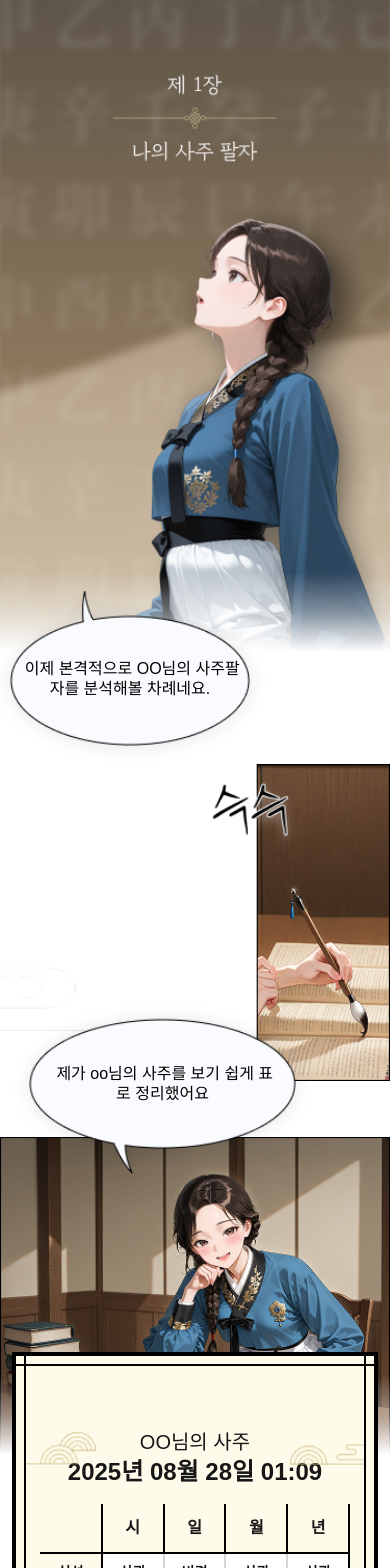
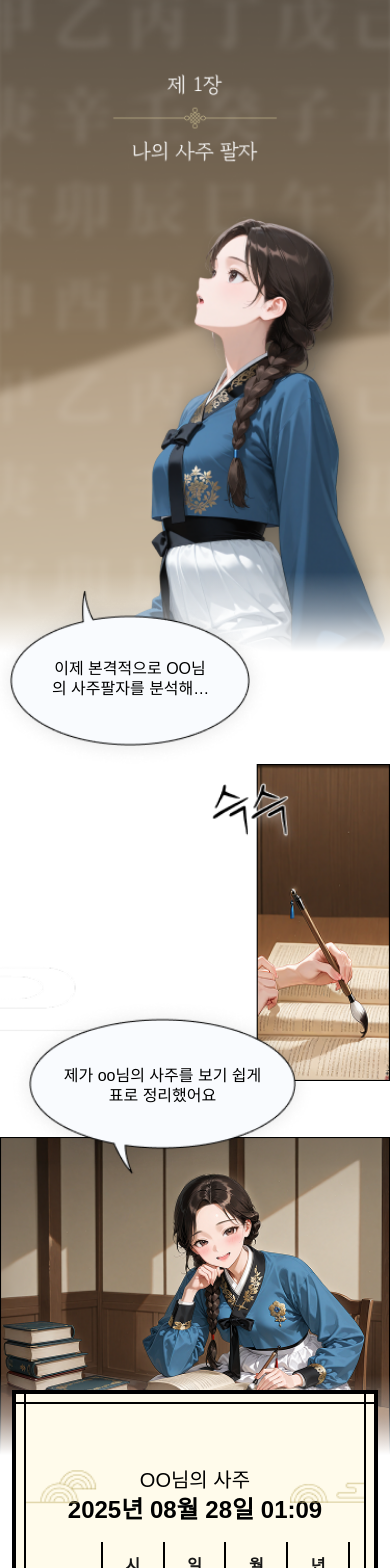
Before and after one commit to myjeong19/rocket, a Next.js app: page / in a window 390 px wide. Shown: the top 1568 px of the page. Built offline with nearby package versions, Linux system fonts and the light colour scheme.

Commit message:
Fix. 다크모드 제거 및 Safari 최적화

```diff
--- a/app/globals.css
+++ b/app/globals.css
@@ -14,13 +14,6 @@
   --font-mono: var(--font-geist-mono);
 }
 
-@media (prefers-color-scheme: dark) {
-  :root {
-    --background: #0a0a0a;
-    --foreground: #ededed;
-  }
-}
-
 body {
   background: var(--background);
   color: var(--foreground);
--- a/app/layout.tsx
+++ b/app/layout.tsx
@@ -1,16 +1,5 @@
 import type { Metadata } from 'next';
-import { Geist, Geist_Mono } from 'next/font/google';
 import './globals.css';
-
-const geistSans = Geist({
-  variable: '--font-geist-sans',
-  subsets: ['latin'],
-});
-
-const geistMono = Geist_Mono({
-  variable: '--font-geist-mono',
-  subsets: ['latin'],
-});
 
 export const metadata: Metadata = {
   title: '로켓 AI',
@@ -29,13 +18,7 @@ export default function RootLayout({
 }>) {
   return (
     <html lang="ko">
-      <body
-        className={`${geistSans.variable} ${geistMono.variable} antialiased
-        max-w-md w-full h-full mx-auto bg-white
-      `}
-      >
-        {children}
-      </body>
+      <body className="antialiased max-w-md w-full h-full mx-auto bg-white">{children}</body>
     </html>
   );
 }
--- a/app/page.tsx
+++ b/app/page.tsx
@@ -3,7 +3,7 @@ import SajuSection from '@/widget/saju-section';
 
 export default function Home() {
   return (
-    <main className="w-full h-full relative">
+    <main className="w-full h-full relative ">
       <ImageSection />
       <SajuSection />
     </main>
--- a/components/bubble/bottom-bubble.tsx
+++ b/components/bubble/bottom-bubble.tsx
@@ -7,10 +7,9 @@ interface BottomBubbleProps {
 export default function BottomBubble({ text }: BottomBubbleProps) {
   return (
     <div
-      className="absolute xs:-bottom-4/12 xs:left-1/3 xs:-translate-x-1/2 xs:-translate-y-1/2 w-full h-[200px] z-10
-xxs:-bottom-1/3 xxs:left-1/3 xxs:-translate-x-1/3 xxs:-translate-y-1/6
-
-"
+      className="absolute bottom-0 left-1/2 -translate-x-1/2 w-full h-[200px] z-10
+                 xs:-bottom-4/12 xs:left-1/3 xs:-translate-x-1/2 xs:-translate-y-1/2
+                 xxs:-bottom-1/3 xxs:left-1/3 xxs:-translate-x-1/3 xxs:-translate-y-1/6"
     >
       <div className="relative w-full h-full">
         <Image
@@ -19,19 +18,19 @@ xxs:-bottom-1/3 xxs:left-1/3 xxs:-translate-x-1/3 xxs:-translate-y-1/6
           width={215}
           height={139}
           quality={100}
-          className="w-full h-full object-contain"
+          className="w-full h-full object-contain z-0"
           loading="eager"
         />
-        <div
-          className="absolute xs:top-1/2 xs:left-1/2 transform xs:-translate-x-1/2 xs:-translate-y-1/2
-      xxs:top-1/2 xxs:left-1/2 xxs:-translate-x-1/2 xxs:-translate-y-1/2
-      text-center text-black xxs:text-sm xs:text-base leading-tight line-clamp-3
-      w-full h-fit  max-h-[90px] xxs:px-10 xs:px-20 sm:px-28 pt-5 whitespace-pre-wrap
-      overflow-hidden z-50
-      "
+        <p
+          className="absolute top-1/2 left-1/2 -translate-x-1/2 -translate-y-1/2
+                     text-center text-black text-sm leading-tight line-clamp-3
+                     w-full h-fit max-h-[120px] px-4 pt-5 whitespace-pre-wrap
+                     overflow-hidden z-50
+                     xxs:text-sm xxs:px-10 xxs:pt-5 xxs:line-clamp-2
+                     xs:text-base xs:px-28 xs:pt-5"
         >
-          <p className="w-full h-full"> {text}</p>
-        </div>
+          {text}
+        </p>
       </div>
     </div>
   );
--- a/components/bubble/top-bubble.tsx
+++ b/components/bubble/top-bubble.tsx
@@ -7,9 +7,9 @@ interface TopBubbleProps {
 export default function TopBubble({ text }: TopBubbleProps) {
   return (
     <div
-      className="absolute xs:-top-1/3 xs:left-1/4 xs:-translate-x-1/3 xs:-translate-y-1/6 w-full h-[200px] z-10
-xxs:-top-1/2 xxs:left-1/3 xxs:-translate-x-1/3 xxs:-translate-y-1/3
-"
+      className="absolute top-0 left-1/2 -translate-x-1/2 w-full h-[200px] z-10
+                 xs:-top-1/3 xs:left-1/4 xs:-translate-x-1/3 xs:-translate-y-1/6
+                 xxs:-top-1/2 xxs:left-1/3 xxs:-translate-x-1/3 xxs:-translate-y-1/3"
     >
       <div
         className="relative w-full h-full
@@ -21,19 +21,19 @@ xxs:-top-1/2 xxs:left-1/3 xxs:-translate-x-1/3 xxs:-translate-y-1/3
           width={239}
           height={138}
           quality={100}
-          className="w-full h-full object-contain"
+          className="w-full h-full object-contain z-0"
           loading="eager"
         />
-        <div
-          className="absolute xs:top-1/3 xs:left-1/2 xs:-translate-x-1/2 xs:-translate-y-1/2
-      xxs:top-1/3 xxs:left-1/2 xxs:-translate-x-1/2 xxs:-translate-y-1/3
-      text-center text-black  xxs:text-sm xs:text-base leading-tight line-clamp-3 whitespace-pre-wrap
-      w-full h-fit  max-h-[90px] xxs:px-10 xs:px-20 sm:px-28 xxs:pt-7 xs:pt-10
-      overflow-hidden  z-50
-      "
+        <p
+          className="absolute top-1/3 left-1/2 -translate-x-1/2 -translate-y-1/2
+                     text-center text-black text-sm leading-tight line-clamp-3 whitespace-pre-wrap
+                     w-full h-fit max-h-[120px] px-4 pt-7 overflow-hidden z-50
+                     xs:text-base xs:px-24 xs:pt-5
+                     xxs:text-sm xxs:px-10 xxs:pt-7 xxs:line-clamp-2 xxs:mt-3
+                     "
         >
-          <p className="w-full h-full"> {text}</p>
-        </div>
+          {text}
+        </p>
       </div>
     </div>
   );
--- a/components/table/saju-header.tsx
+++ b/components/table/saju-header.tsx
@@ -5,7 +5,7 @@ export default function SajuHeader() {
   const date = format(new Date(), 'yyyy년 MM월 dd일 HH:mm');
 
   return (
-    <header className="py-4 px-5 relative ">
+    <header className="py-4 px-5 relative bg-amber-50 text-black">
       <Image
         src="/images/left-cloud.png"
         alt="header"
--- a/widget/image-section.tsx
+++ b/widget/image-section.tsx
@@ -3,7 +3,7 @@ import BubbleImage from '@/components/bubble/bubble-image';
 
 export default function ImageSection() {
   return (
-    <section>
+    <section className="relative">
       <BubbleImage
         position="bottom"
         src="/images/top.png"
--- a/widget/saju-section.tsx
+++ b/widget/saju-section.tsx
@@ -4,11 +4,12 @@ import SajuTable from '@/components/table/saju-table';
 export default function SajuSection() {
   return (
     <section
-      className="absolute xs:top-11/12 xs:left-1/2 xs:transform xs:-translate-x-1/2 xs:translate-y-10 z-10
-      xxs:top-4/6 xxs:left-1/2 xxs:transform xxs:-translate-x-1/2 xxs:translate-y-1/2
-      max-w-md w-full h-fit max-h-[100vh] flex flex-col items-center justify-center xs:px-3 xxs:px-0"
+      className="absolute xs:top-10/12 xs:left-1/2 xs:transform xs:-translate-x-1/2 xs:translate-y-50 z-10
+      xxs:top-11/12 xxs:left-1/2 xxs:transform xxs:-translate-x-1/2 xxs:translate-y-5/12
+      max-w-md w-full h-fit max-h-[100vh] flex flex-col items-center justify-center xs:px-3 xxs:px-0
+      "
     >
-      <div className="w-full h-full  border-4 border-black  ">
+      <div className="w-full h-fit  border-4 border-black ">
         <div className="flex relative w-full h-full">
           <div className="absolute top-0 left-0 w-full h-[2px] bg-black z-10 mt-2"></div>
           <div className="absolute bottom-0 left-0 w-full h-[2px] bg-black z-10 mb-2"></div>
```
